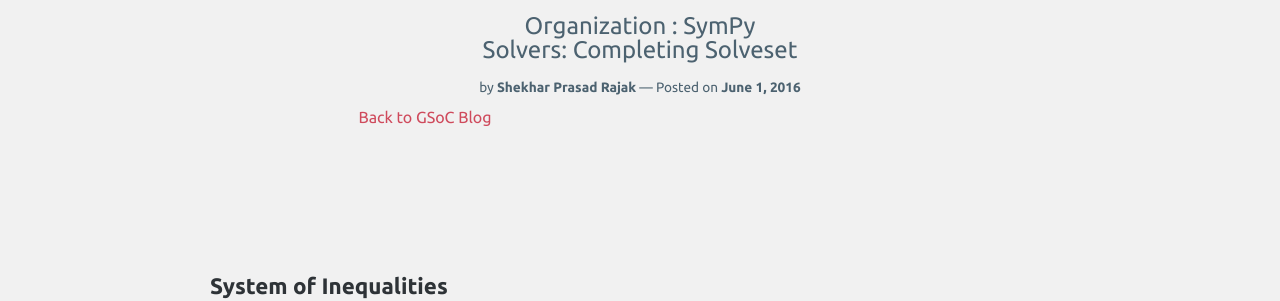
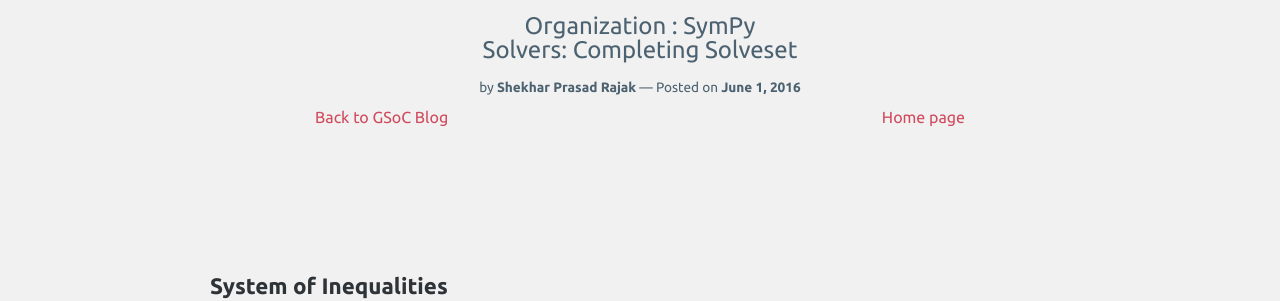
Before and after one commit to Shekharrajak/shekharrajak.github.io, a Jekyll site: the page built from _posts/2016-6-1-Coding-Period_week-2.md, in a window 1280 px wide. Shown: the part 551-852 px from the top of the page. Built offline with Jekyll 4.4.1, drawn with Linux system fonts in a browser that asks for light colours; nearby versions of some CDN libraries; comment, search, counter and statistics services are not loaded.

Commit message:
site link added

```diff
--- a/_includes/header-post-default.html
+++ b/_includes/header-post-default.html
@@ -16,6 +16,9 @@
     <a href="/" style="margin-right:50%;">
         Back to GSoC Blog
       </a>
+      <a href="http://s-hacker.info/" style="margin-left:0%;">
+          Home page
+        </a>
   </div>
 
 </header>
```
